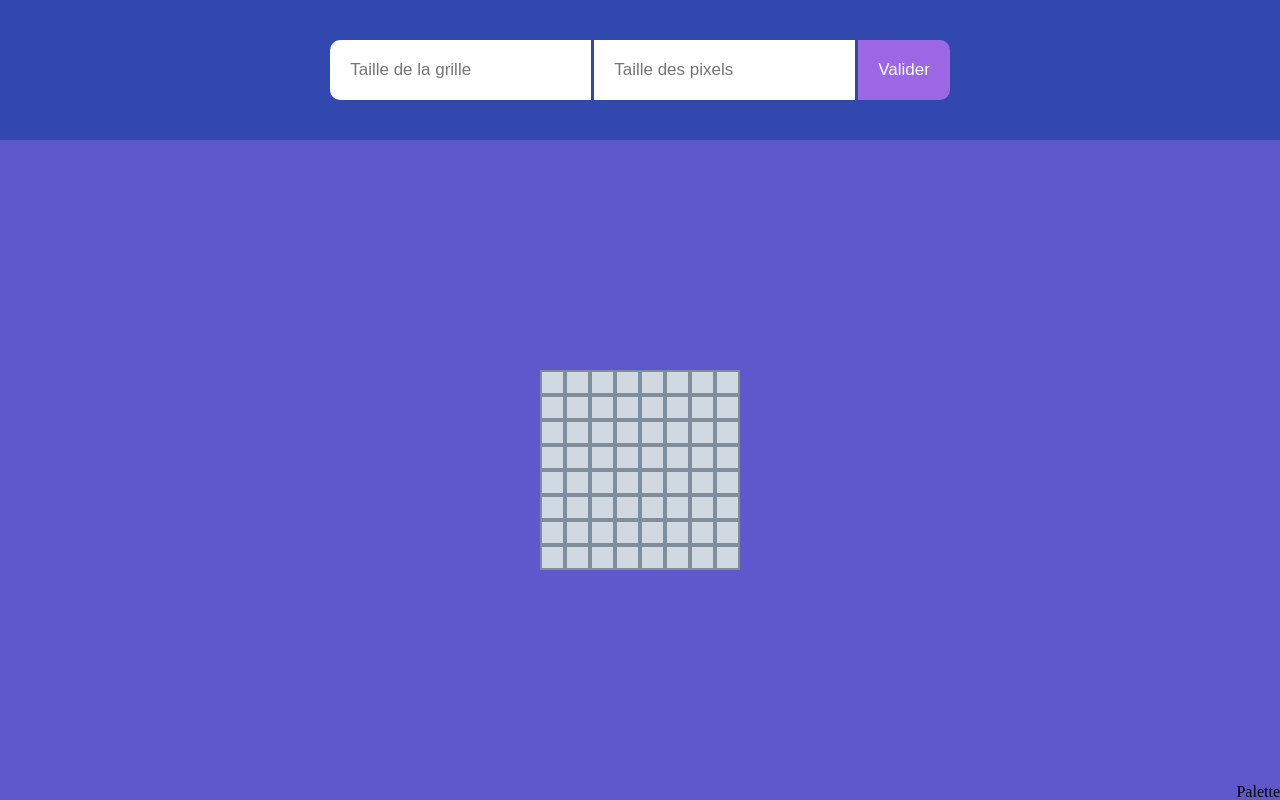
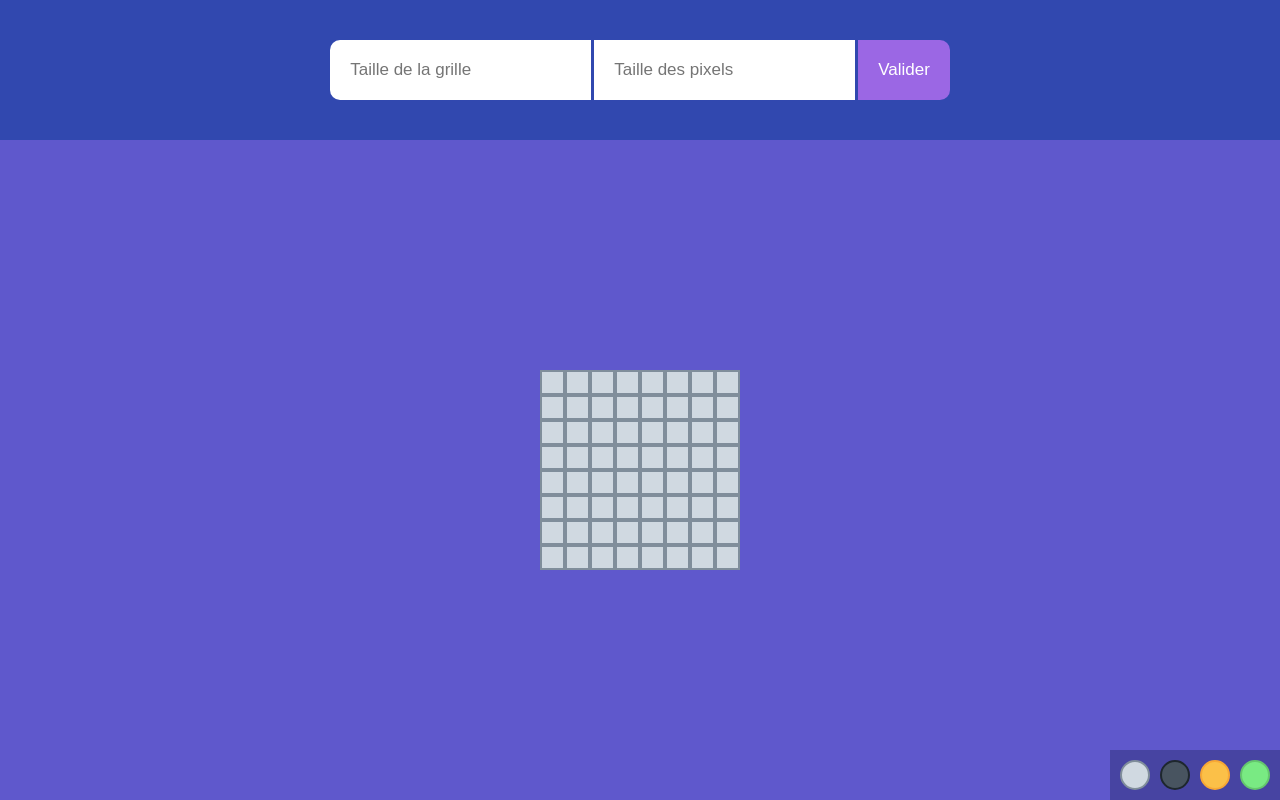
Before and after one commit to dimitriligdamis/color-game-react, a React (Vite) app: page / in a window 1280 px wide. Built offline with nearby package versions, Linux system fonts and the light colour scheme.

Commit message:
:rocket: feat: Add component Color Palette

```diff
--- a/src/components/App/index.jsx
+++ b/src/components/App/index.jsx
@@ -1,3 +1,4 @@
+import ColorPalette from "../ColorPalette";
 import GridInvader from "../GridInvader";
 import GridSettings from "../GridSettings";
 import "./styles.scss";
@@ -12,7 +13,7 @@ function App() {
         <GridInvader />
       </main>
       <footer className="App__footer">
-        <h1>Palette</h1>
+        <ColorPalette />
       </footer>
     </div>
   );
--- /dev/null
+++ b/src/components/ColorPalette/index.jsx
@@ -0,0 +1,53 @@
+import "./styles.scss";
+
+const palette = [
+  {
+    id: 1,
+    bgColor: "rgb(208, 217, 225)",
+    borderColor: "rgb(128, 142, 155)",
+  },
+  {
+    id: 2,
+    bgColor: "rgb(72 84 96)",
+    borderColor: "rgb(30 39 46)",
+  },
+  {
+    id: 3,
+    bgColor: "rgb(251 192 72)",
+    borderColor: "rgb(247 168 53)",
+  },
+  {
+    id: 4,
+    bgColor: "rgb(121 234 131)",
+    borderColor: "rgb(101 198 109)",
+  },
+];
+
+function ColorPalette() {
+  const namePaletteColor = "paletteColor";
+
+  return (
+    <section className="ColorPalette">
+      {palette.map((color) => (
+        <label
+          className="ColorPalette__label"
+          key={color.id}
+          htmlFor={color.id}
+          style={{
+            backgroundColor: color.bgColor,
+            borderColor: color.borderColor,
+          }}
+        >
+          <input
+            className="ColorPalette__inputRadio"
+            id={color.id}
+            type="radio"
+            name={namePaletteColor}
+          />
+        </label>
+      ))}
+    </section>
+  );
+}
+
+export default ColorPalette;
--- /dev/null
+++ b/src/components/ColorPalette/styles.scss
@@ -0,0 +1,28 @@
+@use "../../styles/vars";
+
+.ColorPalette {
+  background-color: #4744a2;
+  padding: 1rem;
+  display: flex;
+  gap: 1rem;
+
+  &__label {
+    width: 30px;
+    height: 30px;
+    border-radius: 100%;
+    border: 2px solid;
+
+    &:has(> input[type="radio"]:checked) {
+      transform: scale(1.3);
+    }
+
+    &:hover {
+      cursor: pointer;
+      transform: scale(1.1);
+    }
+  }
+
+  &__inputRadio {
+    display: none;
+  }
+}
```
